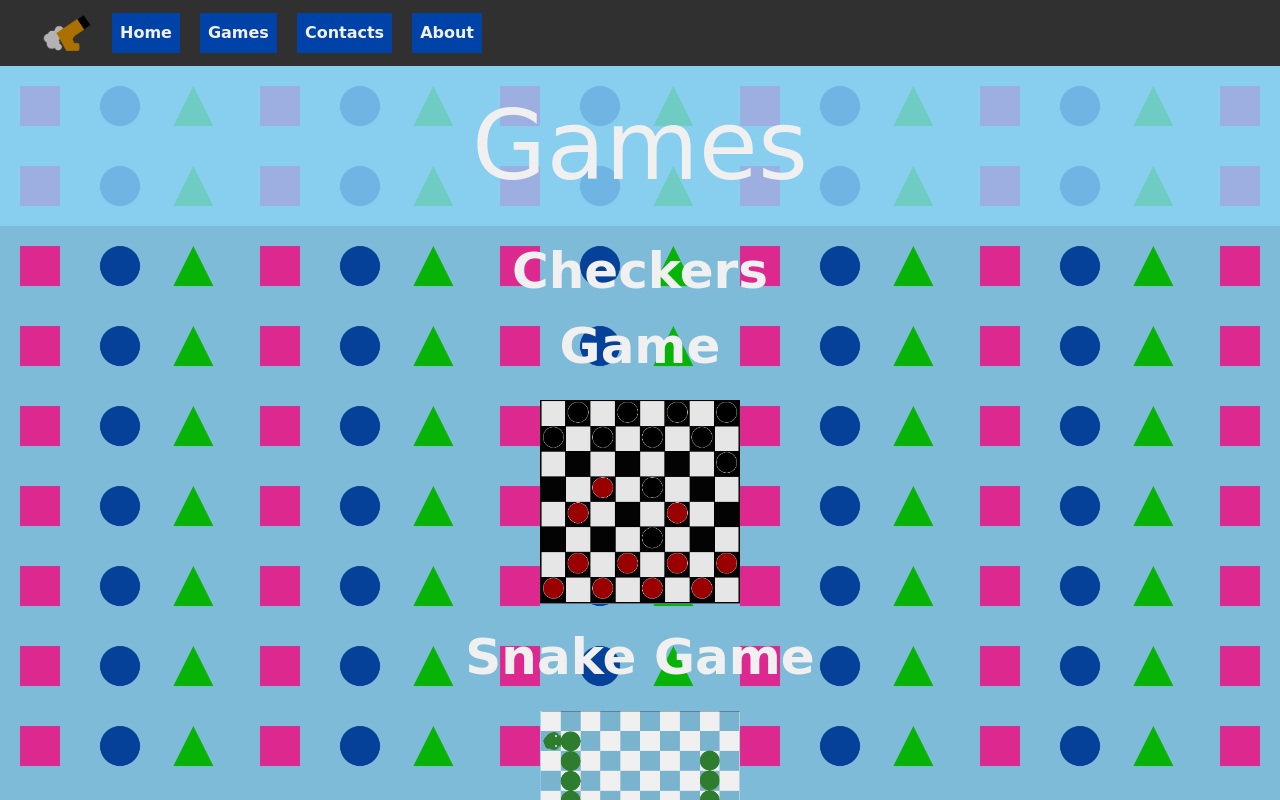
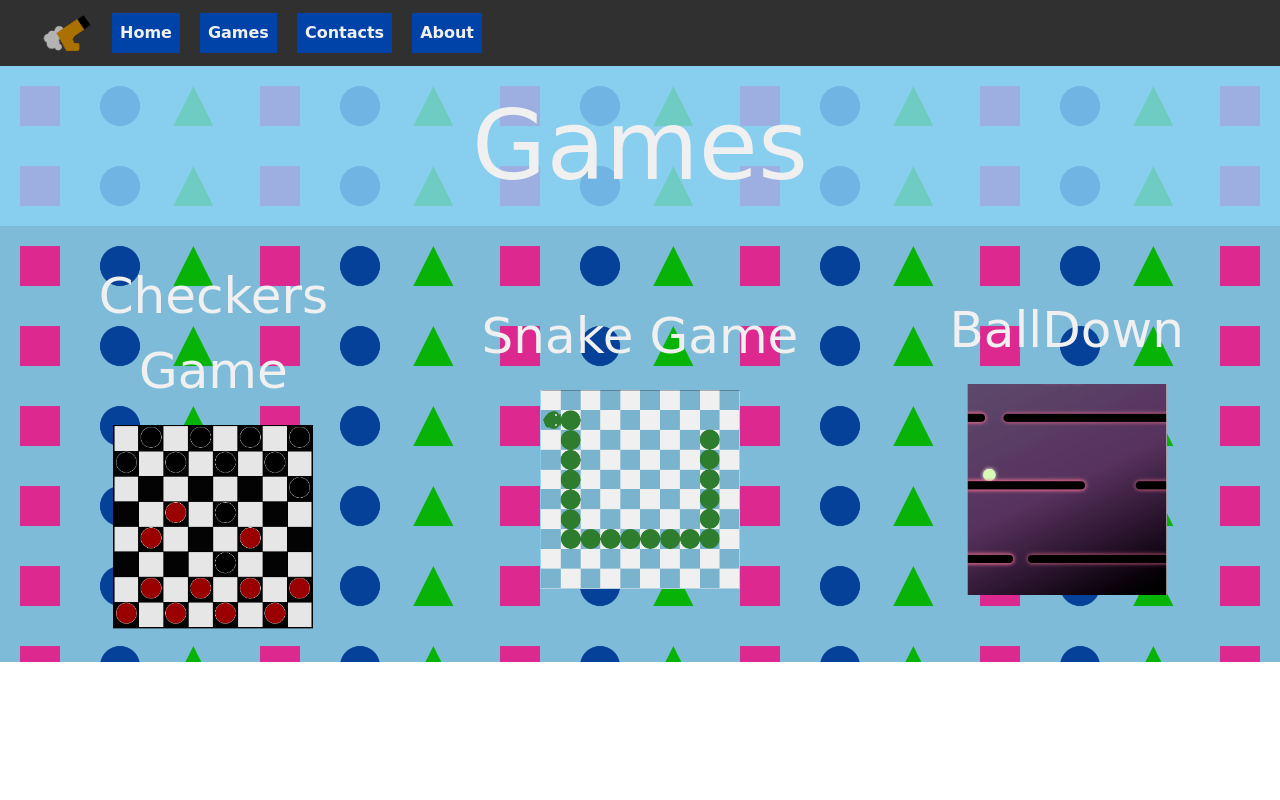
Before and after one commit to Ting9997/BootlegGames, a Vue app: page /games in a window 1280 px wide. Shown: the top 800 px of the page. Built offline with nearby package versions, Linux system fonts and the light colour scheme.

Commit message:
Restructure GameElement.vue

```diff
--- a/src/components/GameElement.vue
+++ b/src/components/GameElement.vue
@@ -1,31 +1,25 @@
 <template>
-    <dl id="GameList">
-        <dt>
+    <div id="GameList">
         <div class="game-list-item">
-                <a class="nav-link game-list-item" href="/games/checkers">
+            <a class="nav-link" href="/games/checkers">
                 <p>Checkers Game</p>
                 <img id="checkers_preview" src="../assets/checkers_preview.png" alt="Checkers Preview">
             </a>
 
         </div>
-        </dt>
-        <dt>
         <div class="game-list-item">
             <a class="nav-link" href="/games/snake">
                 <p>Snake Game</p>
                 <img id="checkers_preview" src="../assets/snake_preview.png" alt="Snake Preview">
             </a>
         </div>
-        </dt>
-        <dt>
         <div class="game-list-item">
             <a class="nav-link" href="/games/balldown">
                 <p>BallDown</p>
                 <img id="checkers_preview" src="../assets/balldown_preview.png" alt="BallDown Preview">
             </a>
         </div>
-        </dt>
-    </dl>
+    </div>
 </template>
 
 <!-- _______________________________________________________________ -->
@@ -46,6 +40,10 @@
     background-color: var(--cus-trans-black);
 }
 #GameList{
+    display: flex;
+    justify-content: space-evenly;
+    padding-top: 25px;
+    padding-bottom: 25px;
     margin: auto;
 }
 #checkers_preview{
--- a/src/views/DropZoneView.vue
+++ b/src/views/DropZoneView.vue
@@ -18,7 +18,7 @@
 
     <!-- Bibliography -->
     <div class="bios-container">
-        <div class="bios">Bios 1</div>
+        <div class="bios">[Rajiv Williams]</div>
         <div class="bios">Bios 2</div>
         <div class="bios">Bios 3</div>
         <div class="bios">Bios 4</div>
@@ -114,5 +114,6 @@
     width: 15%;
     background-color: var(--cus-white);
     text-align: center;
+    opacity: 0.5;
 }
 </style>
```
Lines whose indentation alone changed are shown as unchanged.
